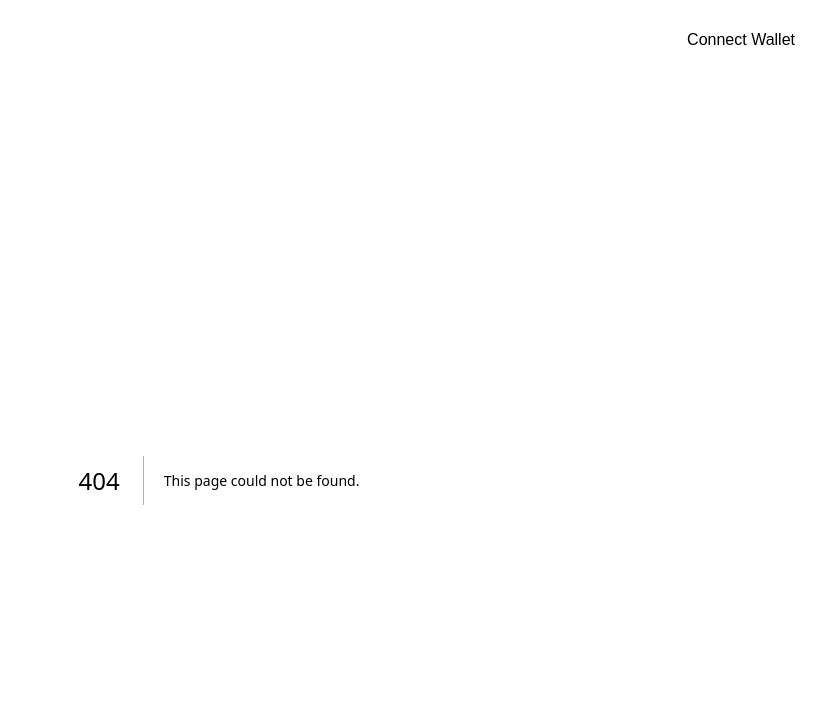
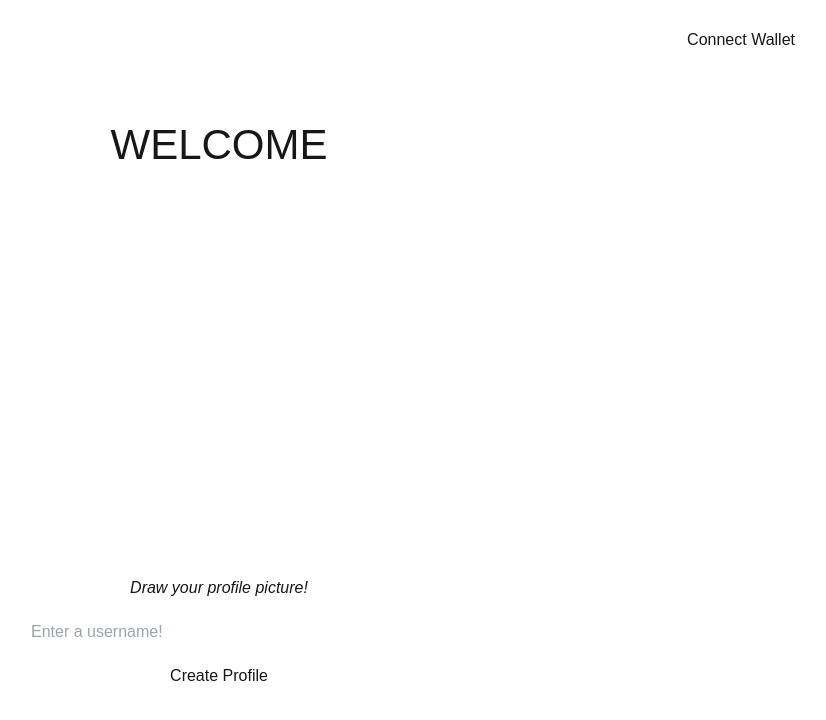
Before and after one commit to Daigan1/eigencards, a Next.js app in the folder front-end/: page /welcome in a window 1280 px wide. Before the commit this address had no page. Shown: the top 720 px of the page, without its empty margins (421-1247 px from the left). Built offline with nearby package versions, Linux system fonts and the light colour scheme.

Commit message:
welcome page

```diff
--- /dev/null
+++ b/front-end/src/app/welcome/page.js
@@ -0,0 +1,26 @@
+'use client'
+
+import Footer from "../components/footer";
+import Card from "../components/card";
+import Profile from "../components/profile";
+
+export default function Welcome() {
+	return (
+		<section>
+			<div className = "flex justify-center items-center h-full w-full">
+				<div className="flex flex-col gap-4 text-center">
+				<h1>WELCOME</h1>
+					<div>
+					<canvas id="profileDraw" className = "bg-white w-96 h-96"></canvas>
+					<p className = "italic">Draw your profile picture!</p>
+					</div>
+
+
+					<input className = "p-1" placeholder="Enter a username!" />
+					<button type="submit">Create Profile</button>
+				</div>
+			</div>
+		</section>
+	)
+
+}
```
